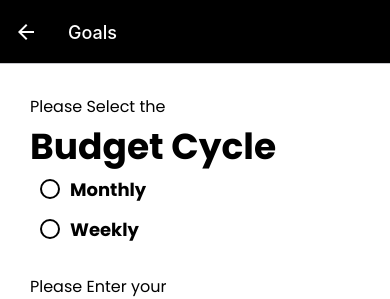
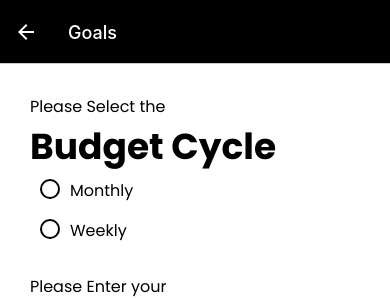
Before and after one commit to hassaan-n/Hisaab-Group05, a React Native app in the folder Hisaab/: screen /Goals in a window 390 px wide. Shown: the top 299 px of the page. Built offline with nearby package versions, Linux system fonts and the light colour scheme; what expo-sqlite would draw is missing.

Commit message:
Merged Harris branch

```diff
--- a/Hisaab/src/components/radioButton.tsx
+++ b/Hisaab/src/components/radioButton.tsx
@@ -21,7 +21,7 @@ const RadioButton = ({ onRadioButtonPress }) => {
             {selected === 1 ? <View style={styles.radioBg} /> : null}
           </View>
           <Text style={styles.radioText}>
-            <Text style={textStyles.subHeading}>Monthly</Text>
+            <Text style={textStyles.text}>Monthly</Text>
           </Text>
         </View>
       </TouchableOpacity>
@@ -37,7 +37,7 @@ const RadioButton = ({ onRadioButtonPress }) => {
             {selected === 2 ? <View style={styles.radioBg} /> : null}
           </View>
           <Text style={styles.radioText}>
-            <Text style={textStyles.subHeading}>Weekly</Text>
+            <Text style={textStyles.text}>Weekly</Text>
           </Text>
         </View>
       </TouchableOpacity>
@@ -46,11 +46,16 @@ const RadioButton = ({ onRadioButtonPress }) => {
 };
 
 const styles = StyleSheet.create({
-  main: {
-    flex: 1,
-    justifyContent: "center",
+  // main: {
+  //   flex: 1,
+  //   justifyContent: "center",
+  // },
+  radioText: {
+    fontSize: 20,
+    fontFamily: "Poppins",
+
+
   },
-  radioText: { fontSize: 20 },
 
   radio: {
     height: 20,
--- a/Hisaab/src/screens/HomeScreen.tsx
+++ b/Hisaab/src/screens/HomeScreen.tsx
@@ -185,7 +185,7 @@ const HomeScreen = () => {
         <View style={styles_HomeScreen.card}>
           <View style={styles_HomeScreen.cardHeader}>
             <Text style={styles_HomeScreen.cardHeading}>Recent Expenses</Text>
-            <Pressable onPressIn={() => navigation.navigate("Log Book")}>
+            <Pressable onPressIn={() => navigation.navigate("Logs")}>
               <Image
                 style={{ marginTop: 3 }}
                 source={require("../images/Arrow.png")}
--- a/Hisaab/src/screens/logbook.tsx
+++ b/Hisaab/src/screens/logbook.tsx
@@ -132,7 +132,7 @@ const logbook = () => {
         <View style={styles_GoalsScreen.buttonContainer}>
           <TouchableOpacity
             onPress={() => {
-              navigation.navigate("Goals");
+              navigation.navigate("Home");
             }}
             style={styles.appButtonContainer}
           >
```
Lines whose indentation alone changed are shown as unchanged.
